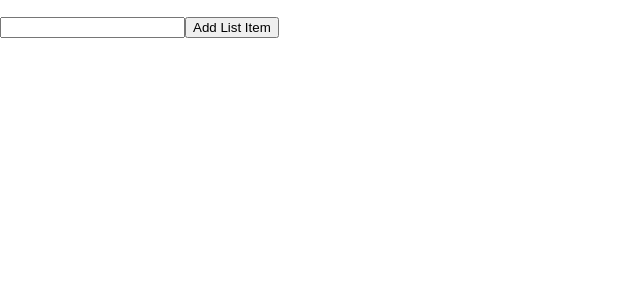
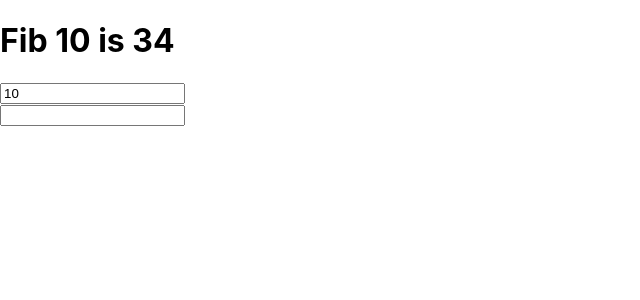
Before and after one commit to abbasg-dev/frontend-expert, a React (Create React App) app in the folder react/test-app/: page / in a window 1280 px wide. Shown: the top 300 px of the page, without its empty margins (0-640 px from the left). Built offline with nearby package versions, Linux system fonts and the light colour scheme.

Commit message:
Performance

```diff
--- a/react/test-app/src/App.js
+++ b/react/test-app/src/App.js
@@ -6,7 +6,8 @@
 // import Refs from "./components/Refs";
 // import ImperativeReact from "./components/ImperativeReact";
 // import Contexts from "./components/Contexts";
-import ComponentLists from "./components/ComponentLists";
+// import ComponentLists from "./components/ComponentLists";
+import Performance from "./components/Performance";
 
 export default function App() {
   return (
@@ -18,8 +19,9 @@
       <DisplayCounter />
       <Refs />
       <ImperativeReact />
-      <Contexts />*/}
-      <ComponentLists />
+      <Contexts />
+      <ComponentLists />*/}
+      <Performance />
     </>
   );
 }
--- /dev/null
+++ b/react/test-app/src/components/Performance/MyButton.js
@@ -0,0 +1,9 @@
+import { memo } from "react";
+
+export default memo(function (props) {
+  console.log("Rendering MyButton");
+
+  const startTime = new Date();
+  while (new Date() - startTime < 1000)
+    return <button {...props} style={{ color: "red" }} />;
+});
--- /dev/null
+++ b/react/test-app/src/components/Performance/index.js
@@ -0,0 +1,45 @@
+import { useState, useMemo, lazy, Suspense, useCallback } from "react";
+const MyButton = lazy(() => import("./MyButton"));
+
+export default function Performance() {
+  const [num, setNum] = useState(10);
+  const [logValue, setLogValue] = useState("");
+  const fibValue = useMemo(() => {
+    console.log("calculating fib value");
+    return fib(num);
+  }, [num]);
+  const onClickLog = useCallback(() => {
+    console.log(logValue);
+  }, [logValue]);
+
+  return (
+    <>
+      <h1>
+        Fib {num} is {fibValue}
+      </h1>
+      <input
+        type="number"
+        value={num}
+        onChange={(event) => setNum(parseInt(event.target.value))}
+      />
+      <br />
+      <input
+        type="text"
+        value={logValue}
+        onChange={(event) => setLogValue(event.target.value)}
+      />
+      &nbsp;
+      {logValue.length > 0 ? (
+        <Suspense>
+          <MyButton onClick={onClickLog}>Log Value</MyButton>
+        </Suspense>
+      ) : null}
+    </>
+  );
+}
+
+function fib(n) {
+  if (n === 2) return 1;
+  if (n === 1) return 0;
+  return fib(n - 1) + fib(n - 2);
+}
```
Also changed, not shown: 1 other file (tests, documents, lock files or other folders).
